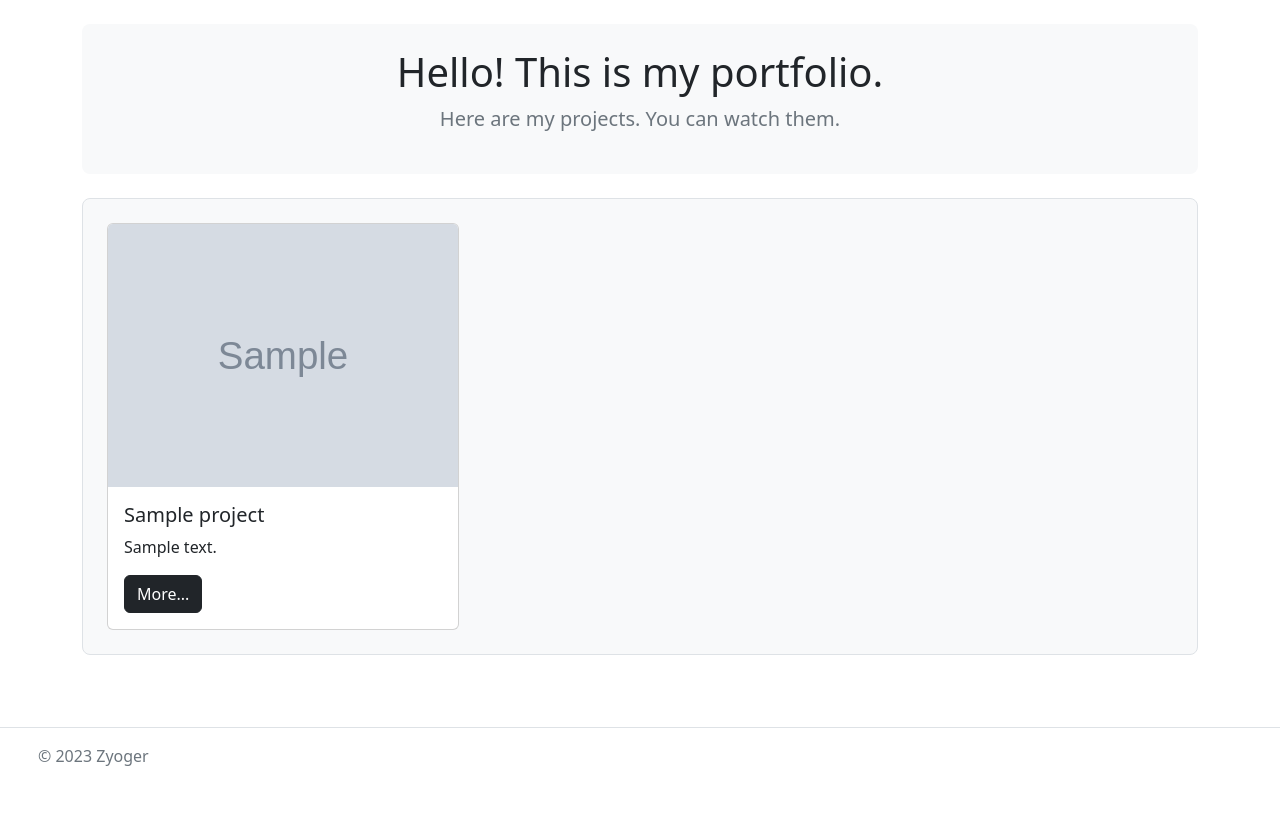
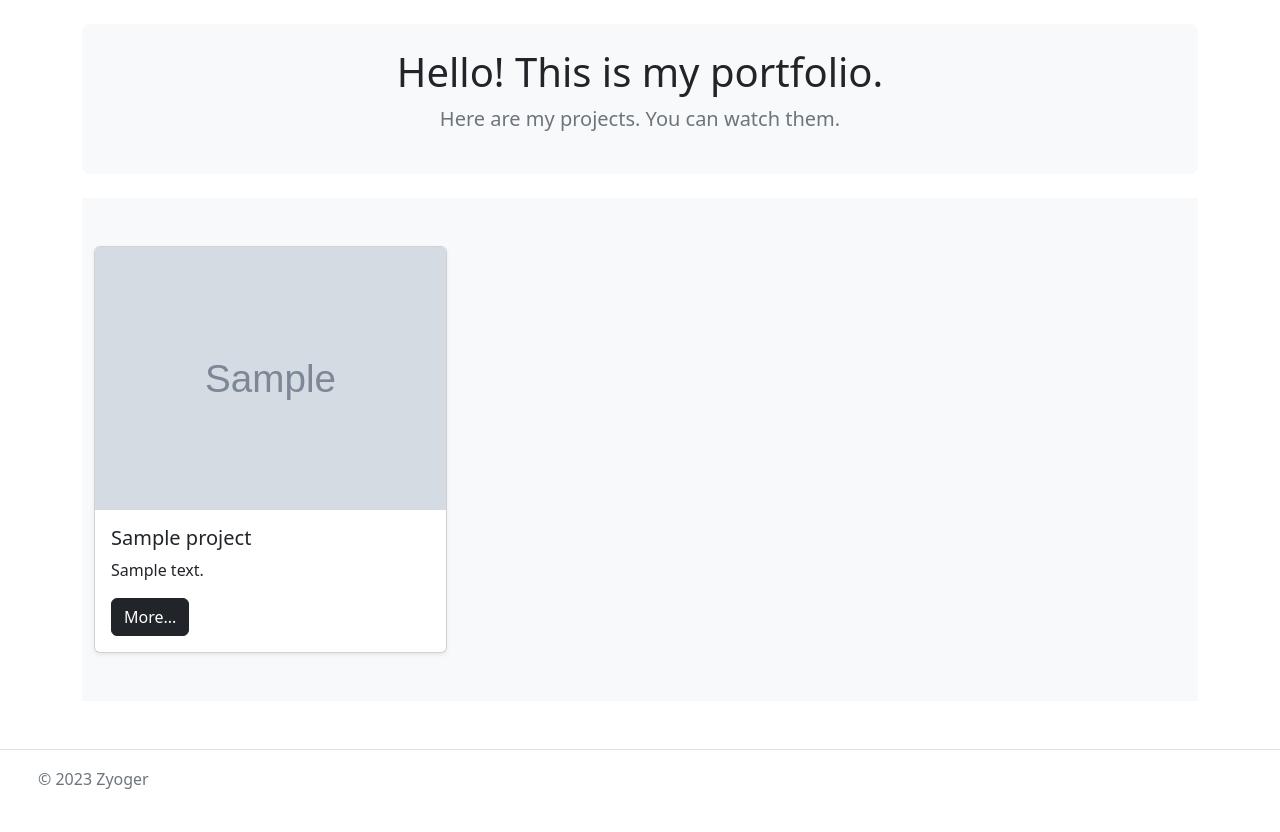
Before and after one commit to Zyoger/PersonalPortfolio-project, a Django app: page / in a window 1280 px wide. Shown: the part 56-888 px from the top of the page. Before the commit the page ends 822 px from the top, so only its background shows below. Run offline with Django 4.2, Linux system fonts and the light colour scheme; tables that the repository leaves empty hold one stand-in row (values such as "Sample post"); grey boxes marked "Sample" are stand-in pictures.

Commit message:
Change main page

```diff
--- a/portfolio/templates/portfolio/home.html
+++ b/portfolio/templates/portfolio/home.html
@@ -9,12 +9,13 @@
     </div>
   </div>
 
-  <div class="p-4 mb-4 bg-light border rounded-3">
-      <div class="row align-items-md-stretch">
+  <div class="album py-5 bg-light">
+    <div class="container">
+      <div class="row row-cols-1 row-cols-sm-2 row-cols-md-3 g-3">
           {% for project in projects %}
-             <div class="col-4">
-              <div class="card" style="width: 22rem;">
-                <img src="{{ project.image.url }}" class="card-img-top" alt="Photo {{ project.title }}">
+            <div class="col">
+          <div class="card shadow-sm">
+              <img src="{{ project.image.url }}" class="bd-placeholder-img card-img-top" alt="Photo {{ project.title }}">
             <div class="card-body">
                 <h5>{{ project.title }}</h5>
               <p class="card-text">{{ project.preview|safe }}</p>
@@ -29,5 +30,6 @@
           {% endfor %}
       </div>
     </div>
+  </div>
 
 {% endblock %}
```
Also changed, not shown: PersonalPortfolio/settings.py (+5 -2 lines). Lines whose indentation alone changed are shown as unchanged.
